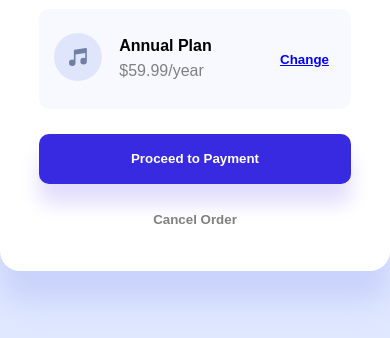
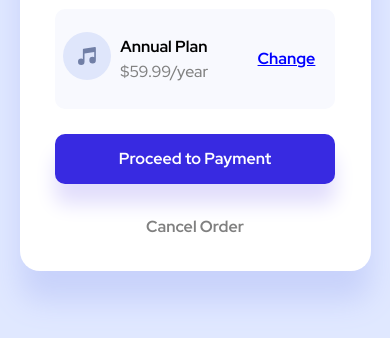
Before and after one commit to milbalwierczak/FM-Order_summary_component, a plain HTML site: page index.html in a window 390 px wide. Shown: the part 476-814 px from the top of the page. Drawn offline with Linux system fonts and the light colour scheme.

Commit message:
Bugfix - added media query

```diff
--- a/index.html
+++ b/index.html
@@ -4,7 +4,11 @@
   <meta charset="UTF-8">
   <meta name="viewport" content="width=device-width, initial-scale=1.0"> <!-- displays site properly based on user's device -->
 
+
   <link rel="icon" type="image/png" sizes="32x32" href="./images/favicon-32x32.png">
+  <link rel="preconnect" href="https://fonts.googleapis.com">
+<link rel="preconnect" href="https://fonts.gstatic.com" crossorigin>
+<link href="https://fonts.googleapis.com/css2?family=Red+Hat+Display:ital,wght@0,300..900;1,300..900&display=swap" rel="stylesheet">
 
   <title>Frontend Mentor | Order summary card</title>
 
@@ -24,7 +28,9 @@
       background-image: url(./images/pattern-background-desktop.svg);
       background-repeat: no-repeat;
       background-color: #e0e8ff;
-      font-family: sans-serif;
+      font-family: 'Red Hat Display', sans-serif;
+      font-size: 16px;
+      font-weight: 500;
 
     }
 
@@ -68,7 +74,7 @@
 
     .plan-container {
       display: grid;
-      grid-template-columns: 2fr 3fr 3fr;
+      grid-template-columns: 2fr 4fr 2fr;
       width: 80%;
       height: 100%;
       background-color: #f8f9fe;
@@ -77,46 +83,52 @@
       margin-bottom: 25px;
     }
 
-    .proceed-button {
+    .button{
+      font-family: 'Red Hat Display', sans-serif;
+      font-size: 16px;
+
+    }
+
+    .proceed {
       background-color: #382ae1;
       border-width: 0px;
       border-radius: 10px;
       color: white;
       width: 100%;
       height: 50px;
-      font-weight: bold;
+      font-weight: 700;
       box-shadow: 0px 20px 20px #e2defc;
     }
 
-    .proceed-button:active {
+    .proceed:active {
       background-color: #766cf1;
     }
 
-    .change-button {
+    .change {
       background-color: transparent;
       border-width: 0px;
       border-radius: 10px;
       color: blue;
       font-weight: bold;
       text-decoration: underline;
-      padding-left: 30px;
+      padding-right: 20px;
     }
 
-    .change-button:active {
+    .change:active {
       color: #766cf1;
       text-decoration: none;
     }
 
-    .cancel-button {
+    .cancel {
       background-color: transparent;
       border-width: 0px;
       border-radius: 10px;
       color: grey;
-      font-weight: bold;
+      font-weight: 700;
       padding-bottom: 15px;
     }
 
-    .cancel-button:active {
+    .cancel:active {
       color: black;
     }
 
@@ -133,11 +145,28 @@
       display: grid;
       grid-template-rows: 25px 25px;
       align-items: center;
-      padding-right: 20px;
+      justify-self: left;
     }
 
     .plan-price {
       color: grey;
+    }
+
+    @media (min-width: 1441px){
+      body {
+        background-size: 100%;
+      }
+    }
+
+    @media (max-width: 450px){
+      body {
+        background-image: url(./images/pattern-background-mobile.svg);
+        background-size: 100%;
+      }
+
+      .container{
+        width: 90%;
+      }
     }
 
 
@@ -155,10 +184,10 @@
         <div class="plan-name">Annual Plan</div>
         <div class="plan-price">$59.99/year</div>
       </div>
-      <div class="link"><button class="change-button" type="button">Change</button></div>
+      <div class="link"><button class="change button" type="button">Change</button></div>
     </div>
-    <div class="block"><button class="proceed-button" type="button">Proceed to Payment</button></div>
-    <div class="block cancel-button"><button class="cancel-button" type="button">Cancel Order</button></div>
+    <div class="block"><button class="proceed button" type="button">Proceed to Payment</button></div>
+    <div class="block cancel-button"><button class="cancel button" type="button">Cancel Order</button></div>
   </div>
 </body>
 </html>
```
